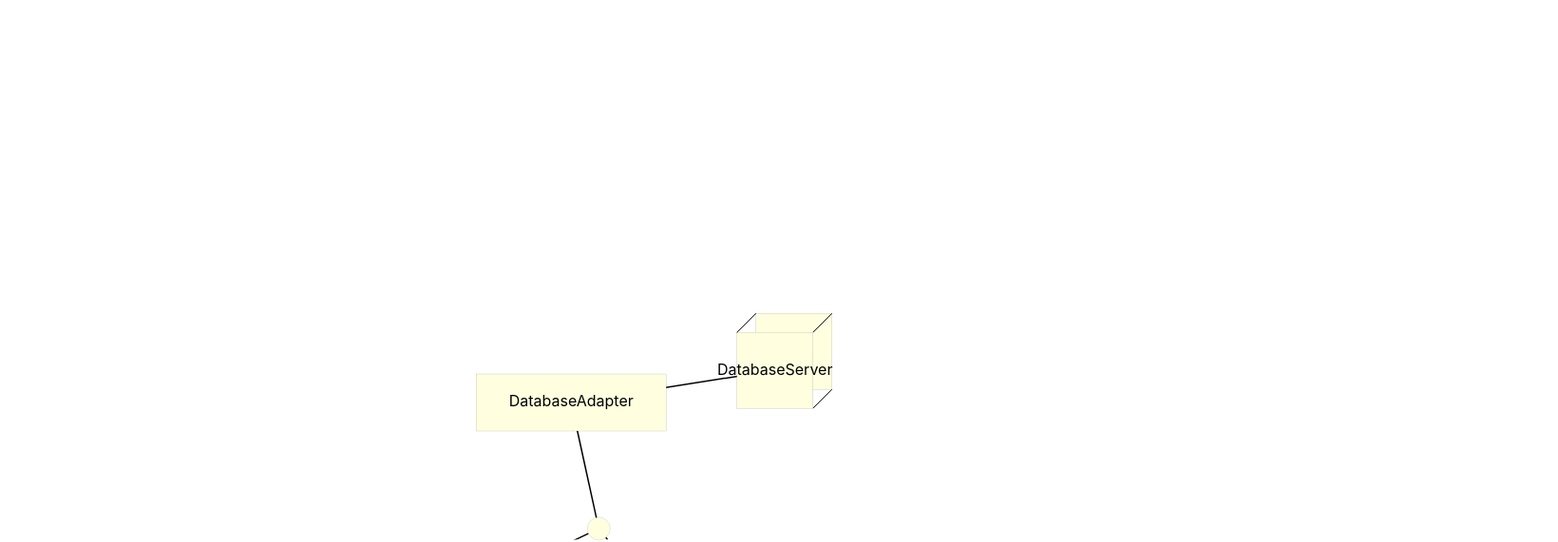
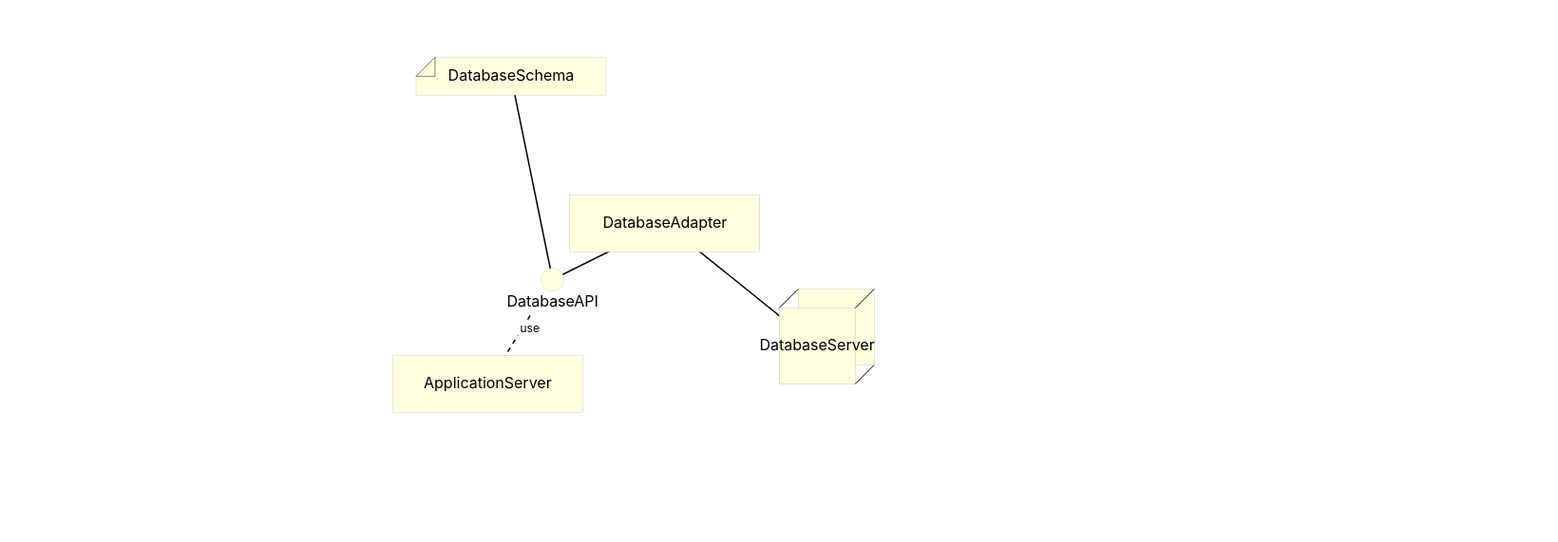
Before and after one commit to m-emm/graph-layouter-interactive, a React (Create React App) app: page / in a window 1280 px wide. Shown: the part 164-735 px from the top of the page at 95% size, 1640 px wide, since content can reach past the window. Built offline with nearby package versions, Linux system fonts and the light colour scheme.

Commit message:
Add auto resize

```diff
--- a/public/index.html
+++ b/public/index.html
@@ -1,6 +1,9 @@
 <!DOCTYPE html>
 <html lang="en">
   <head>
+    <link href="https://cdn.jsdelivr.net/npm/bootstrap@5.3.0-alpha1/dist/css/bootstrap.min.css" rel="stylesheet" integrity="sha384-GLhlTQ8iRABdZLl6O3oVMWSktQOp6b7In1Zl3/Jr59b6EGGoI1aFkw7cmDA6j6gD" crossorigin="anonymous">
+    <script src="https://cdn.jsdelivr.net/npm/bootstrap@5.3.0-alpha1/dist/js/bootstrap.bundle.min.js" integrity="sha384-w76AqPfDkMBDXo30jS1Sgez6pr3x5MlQ1ZAGC+nuZB+EYdgRZgiwxhTBTkF7CXvN" crossorigin="anonymous"></script>
+
     <meta charset="utf-8" />
     <link rel="icon" href="%PUBLIC_URL%/favicon.ico" />
     <meta name="viewport" content="width=device-width, initial-scale=1" />
@@ -28,7 +31,7 @@
   </head>
   <body>
     <noscript>You need to enable JavaScript to run this app.</noscript>
-    <div id="root"></div>
+    <div id="root" class="container-fluid"></div>
     <!--
       This HTML file is a template.
       If you open it directly in the browser, you will see an empty page.
--- a/src/App.css
+++ b/src/App.css
@@ -16,8 +16,6 @@
 .App-header {
   background-color: #282c34;
   min-height: 100vh;
-  display: flex;
-  flex-direction: column;
   align-items: center;
   justify-content: center;
   font-size: calc(10px + 2vmin);
--- a/src/GraphContainer.js
+++ b/src/GraphContainer.js
@@ -12,12 +12,18 @@ function GraphContainer({width,height,nodeRadius}) {
   const centerForceStrength = 1.0
   const numCols = 5;
   const ref = React.useRef();
-  const [size, setSize] = React.useState({width: width, height: height});
+  const sizeRef = React.useRef({width: width, height: height});
+  const [size, setSize_] = React.useState({width: width, height: height});
+
+  function setSize(newSize) {
+    sizeRef.current = newSize;
+    setSize_(newSize);
+  }
 
   useLayoutEffect(() => {
     function updateSize() {
         if(ref.current) {
-            setSize({width: ref.current.offsetWidth, height: ref.current.offsetHeight});
+            setSize({width: ref.current.offsetWidth, height: ref.current.offsetWidth*0.7 });
         }
     }
     window.addEventListener('resize', updateSize);
@@ -52,13 +58,13 @@ function GraphContainer({width,height,nodeRadius}) {
     }
   }
 
-  const forces = [
-    (nodes) => { return nodes.map((node) => ({ vx: -(node.x - width / 2) * centerForceStrength / 100, vy: -(node.y - height / 2) * centerForceStrength / 100 })) },
+  const forces = ( () => [
+    (nodes) => { return nodes.map((node) => ({ vx: -(node.x - sizeRef.current.width / 2) * centerForceStrength / 100, vy: -(node.y - sizeRef.current.height / 2) * centerForceStrength / 100 })) },
     multiBodyForce(0.3)
-    , borderForce(size.width, size.height, nodeRadius*3, 0.4),
+    , borderForce(sizeRef.current.width, sizeRef.current.height, nodeRadius*3, 0.4),
     , linkForce(0.04,distance_function,listEdges )
     , collisionForce(0.1, radius_function)
-  ]
+  ])
 
 
 
--- a/src/GraphSvg.js
+++ b/src/GraphSvg.js
@@ -82,7 +82,7 @@ function GraphSvg({ nodes, edges, velocityDecay, forces, nodeRadius, width, heig
 
         const newNodesMechanics = function (currentNodesMechanics) {
             if(!simulationRunningRef.current) return currentNodesMechanics;
-            const velocitiesRaw = forces.map((force) => { return force(currentNodesMechanics) })
+            const velocitiesRaw = forces().map((force) => { return force(currentNodesMechanics) })
             const velocities = velocitiesRaw.reduce((acc, val) => { return acc.map((v, i) => { return { vx: v.vx + val[i].vx, vy: v.vy + val[i].vy } }) })
 
             // filter out velocities of locked nodes
```
